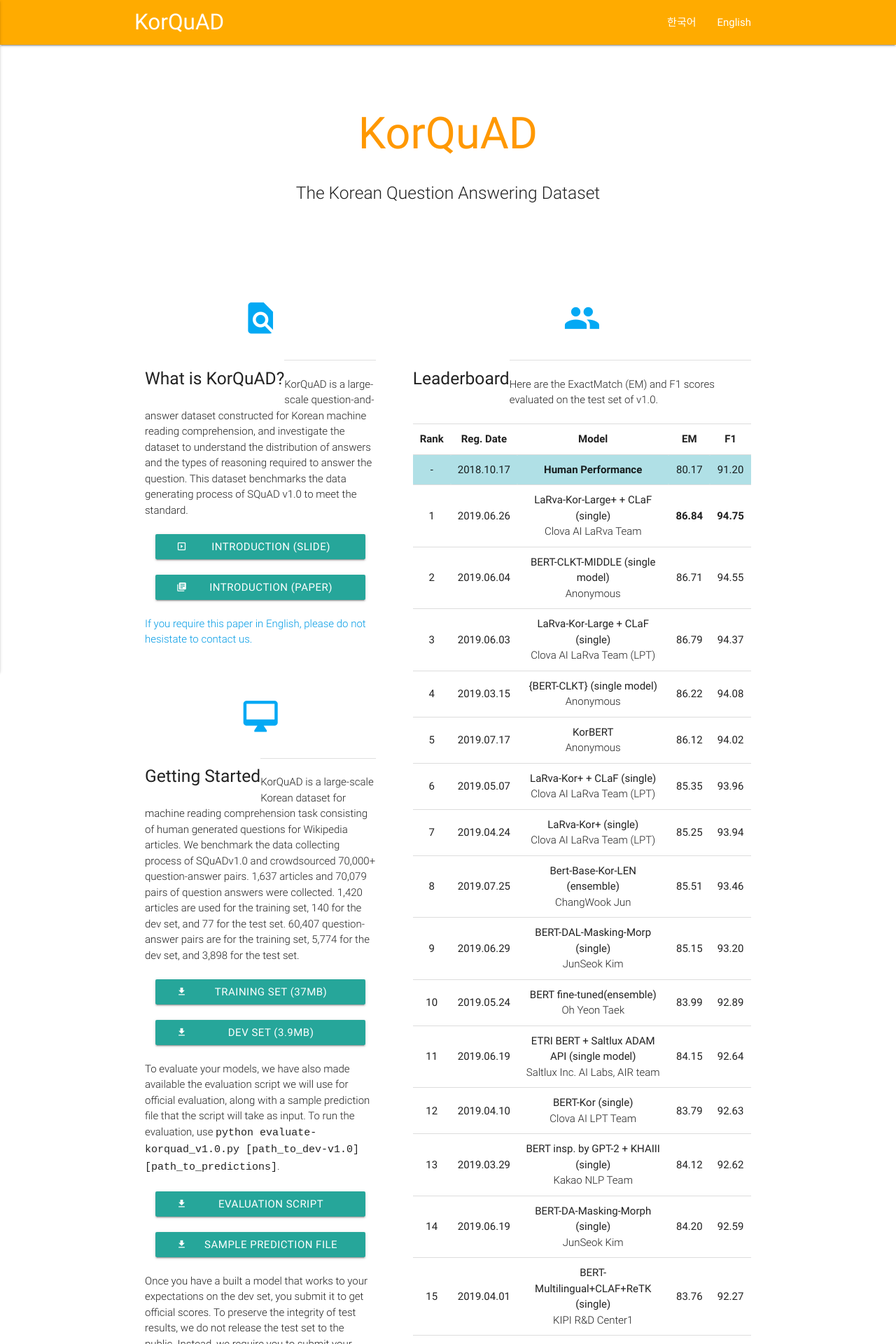
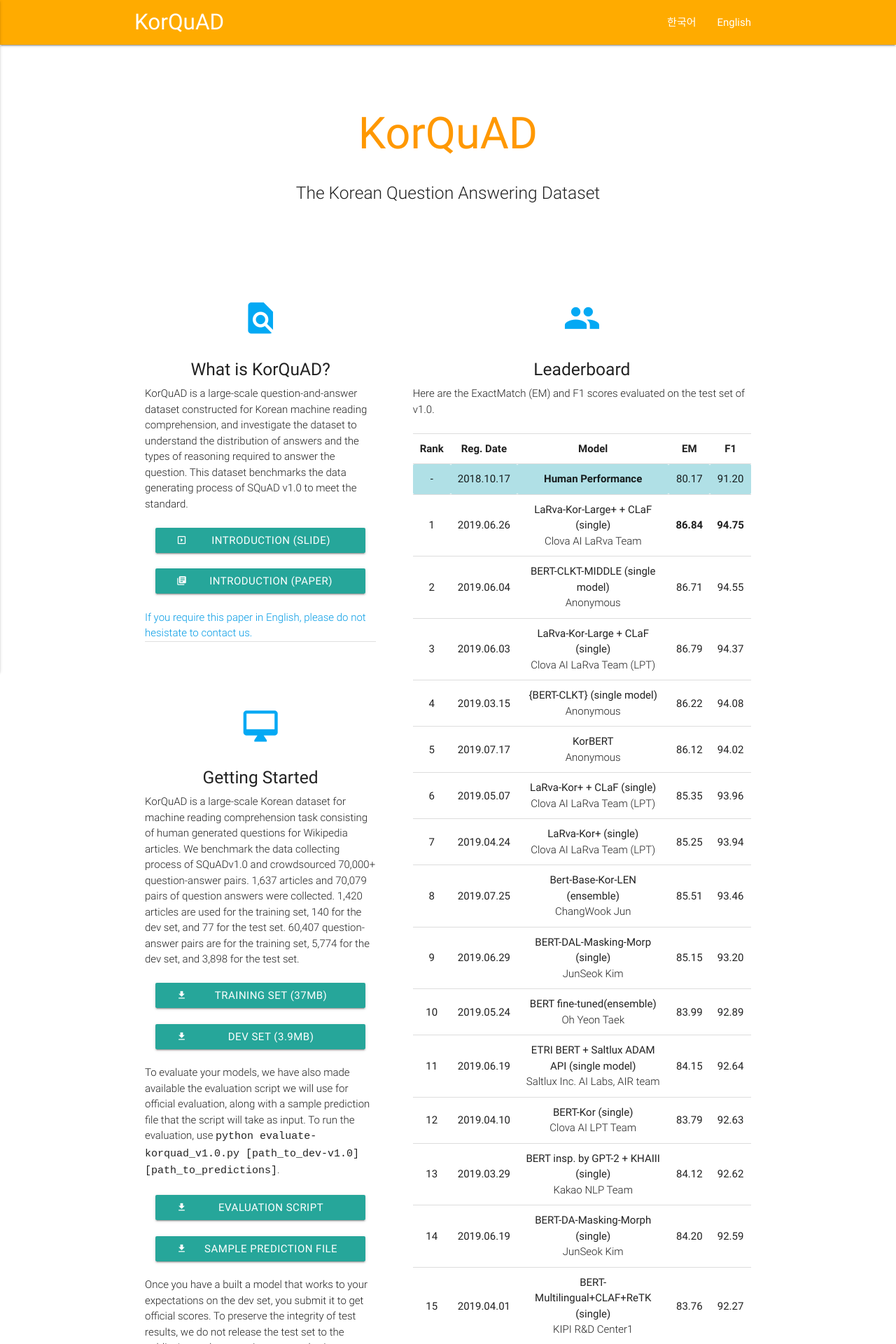
Before and after one commit to korquad/korquad.github.io, a Jekyll site: the page built from category/index_english.html, in a window 1280 px wide. Shown: the top 1920 px of the page at 70% size. Built offline with Jekyll 4.4.1, drawn with Linux system fonts in a browser that asks for light colours.

Commit message:
Update index_english.html

```diff
--- a/category/index_english.html
+++ b/category/index_english.html
@@ -43,9 +43,9 @@
     </header>
 
 
-    <main>
-    <div>
-    <div class="container" style="background-color : yellow accent-4">
+    <main >
+          <div style="background-color : yellow accent-4">
+    <div class="container">
       <br><br>
       <h1 class="header center orange-text">KorQuAD</h1>
       <div class="row center">
@@ -69,9 +69,7 @@
           <div class="icon-block" style="background-color : white">
             <br>
             <h2 class="center light-blue-text"><i class="material-icons">find_in_page</i></h2>
-            <h5 class="left">What is KorQuAD?</h5>
-            <div class="divider"></div>
-            <br>
+            <h5 class="center">What is KorQuAD?</h5>
             <p class="light">KorQuAD is a large-scale question-and-answer dataset constructed for Korean machine reading comprehension, and investigate the dataset to understand the distribution of answers and the types of reasoning required to answer the question. This dataset benchmarks the data generating process of SQuAD v1.0 to meet the standard.</p>
             <br>
             <div class="center">
@@ -83,12 +81,11 @@
             </div>
             <br>
             <a href="mailto:hyunjeonglee@lgcns.com" class="light">If you require this paper in English, please do not hesistate to contact us.</a>
+            <br>
+            <div class="divider"></div>
             <br><br><br>
-
             <h2 class="center light-blue-text"><i class="material-icons">desktop_mac</i></h2>
-            <h5 class="left">Getting Started</h5>
-            <div class="divider"></div>
-            <br>
+            <h5 class="center">Getting Started</h5>
             <p class="light">KorQuAD is a large-scale Korean dataset for machine reading comprehension task consisting of human generated questions for Wikipedia articles. We benchmark the data collecting process of SQuADv1.0 and crowdsourced 70,000+ question-answer pairs. 1,637 articles and 70,079 pairs of question answers were collected. 1,420 articles are used for the training set, 140 for the dev set, and 77 for the test set. 60,407 question-answer pairs are for the training set, 5,774 for the dev set, and 3,898 for the test set.</p>
             <br>
             <div class="center">
@@ -124,9 +121,7 @@
           <div class="icon-block" style="background-color : white">
             <br>
             <h2 class="center light-blue-text"><i class="material-icons">group</i></h2>
-            <h5 class="left">Leaderboard</h5>
-            <div class="divider"></div>
-            <br>
+            <h5 class="center">Leaderboard</h5>
             <p class="light">Here are the ExactMatch (EM) and F1 scores evaluated on the test set of v1.0. </p>
             <br>
                 <style>
```
